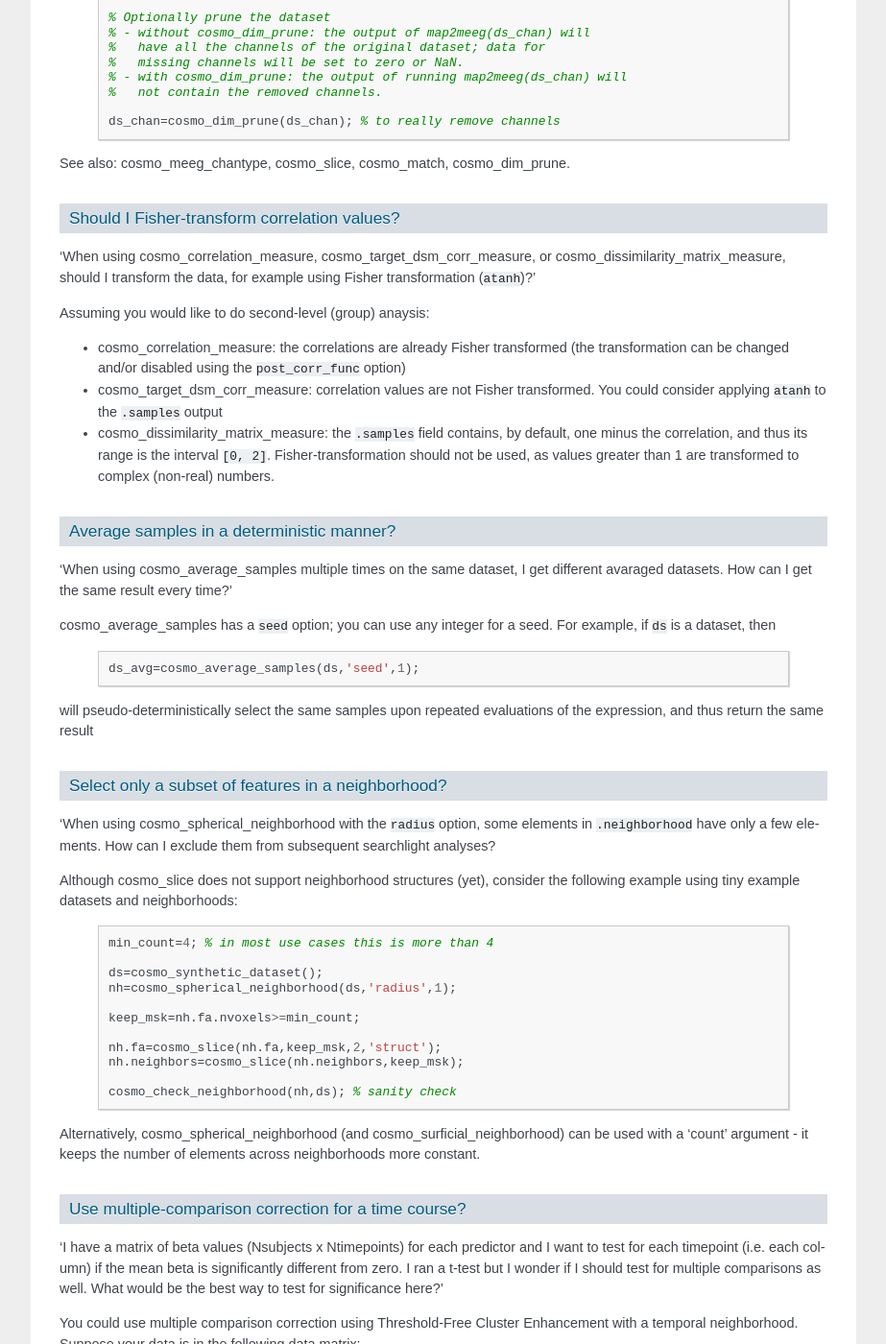
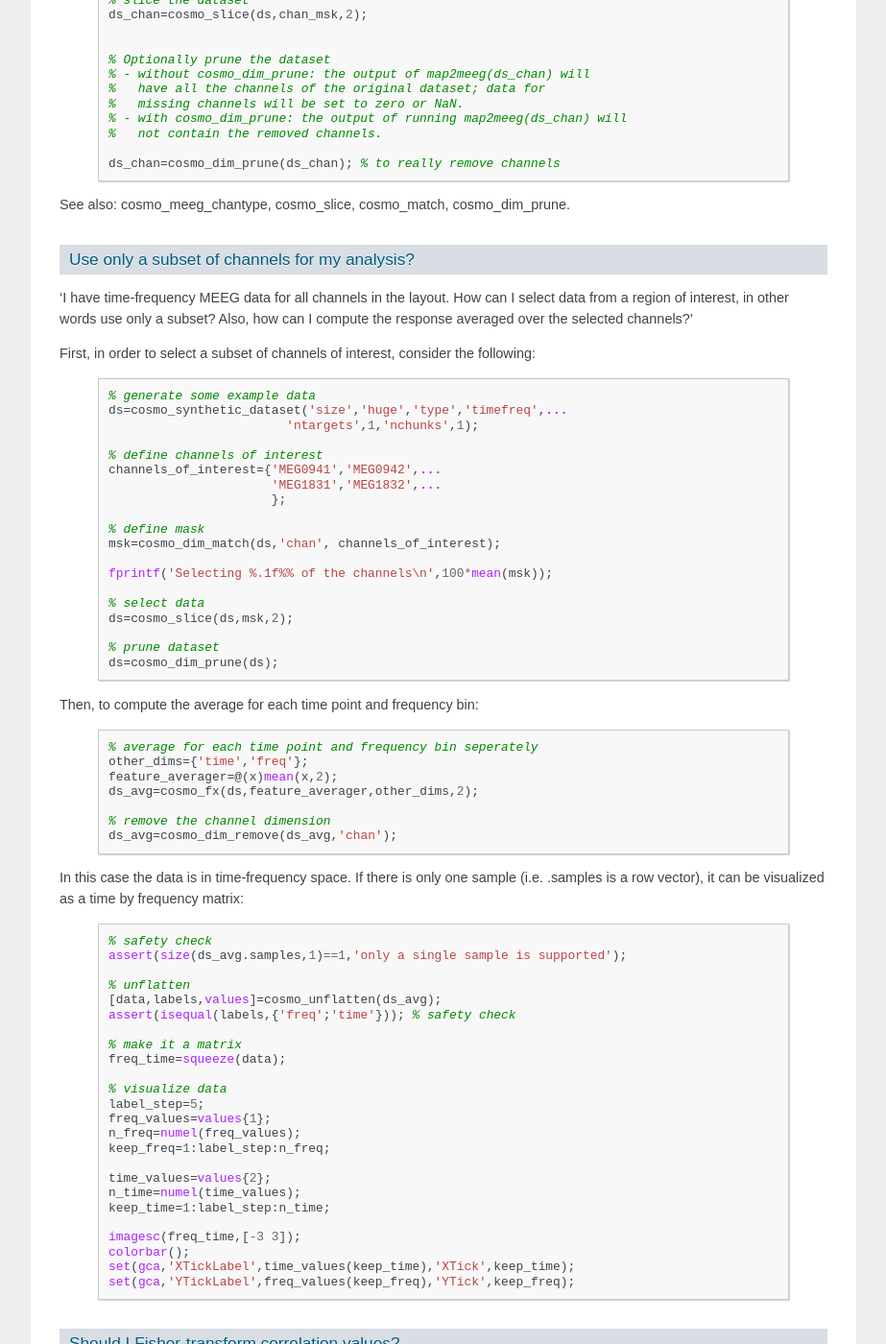
Before and after one commit to CoSMoMVPA/CoSMoMVPA, a Sphinx documentation site: the page built from doc/source/faq.rst, in a window 1280 px wide and 1400 px high, scrolled down 17738 px. Shown: the whole window at 96% size, without its empty margins (198-1121 px from the left). Built offline with Sphinx 7.4.7, drawn with Linux system fonts in a browser that asks for light colours; pages that are not in the unit, such as notebooks, are missing from menus; cross-references to code outside the pages are shown as plain code; some of the changed text lies outside the part shown.

Commit message:
FAQ+WEB+ACK: describe how to compute average for subset of channels. Answers question by Evelyn Muschter#

```diff
--- a/doc/source/faq.rst
+++ b/doc/source/faq.rst
@@ -807,6 +807,77 @@ To select channels of a particular type, consider the following:
 
 See also: :ref:`cosmo_meeg_chantype`, :ref:`cosmo_slice`, :ref:`cosmo_match`, :ref:`cosmo_dim_prune`.
 
+
+Use only a subset of channels for my analysis?
+----------------------------------------------
+'I have time-frequency MEEG data for all channels in the layout. How can I select data from a region of interest, in other words use only a subset? Also, how can I compute the response averaged over the selected channels?'
+
+First, in order to select a subset of channels of interest, consider the following:
+
+    .. code-block:: matlab
+
+        % generate some example data
+        ds=cosmo_synthetic_dataset('size','huge','type','timefreq',...
+                                'ntargets',1,'nchunks',1);
+
+        % define channels of interest
+        channels_of_interest={'MEG0941','MEG0942',...
+                              'MEG1831','MEG1832',...
+                              };
+
+        % define mask
+        msk=cosmo_dim_match(ds,'chan', channels_of_interest);
+
+        fprintf('Selecting %.1f%% of the channels\n',100*mean(msk));
+
+        % select data
+        ds=cosmo_slice(ds,msk,2);
+
+        % prune dataset
+        ds=cosmo_dim_prune(ds);
+
+Then, to compute the average for each time point and frequency bin:
+
+    .. code-block:: matlab
+
+        % average for each time point and frequency bin seperately
+        other_dims={'time','freq'};
+        feature_averager=@(x)mean(x,2);
+        ds_avg=cosmo_fx(ds,feature_averager,other_dims,2);
+
+        % remove the channel dimension
+        ds_avg=cosmo_dim_remove(ds_avg,'chan');
+
+In this case the data is in time-frequency space. If there is only one sample (i.e. .samples is a row vector), it can be visualized as a time by frequency matrix:
+
+    .. code-block:: matlab
+
+
+        % safety check
+        assert(size(ds_avg.samples,1)==1,'only a single sample is supported');
+
+        % unflatten
+        [data,labels,values]=cosmo_unflatten(ds_avg);
+        assert(isequal(labels,{'freq';'time'})); % safety check
+
+        % make it a matrix
+        freq_time=squeeze(data);
+
+        % visualize data
+        label_step=5;
+        freq_values=values{1};
+        n_freq=numel(freq_values);
+        keep_freq=1:label_step:n_freq;
+
+        time_values=values{2};
+        n_time=numel(time_values);
+        keep_time=1:label_step:n_time;
+
+        imagesc(freq_time,[-3 3]);
+        colorbar();
+        set(gca,'XTickLabel',time_values(keep_time),'XTick',keep_time);
+        set(gca,'YTickLabel',freq_values(keep_freq),'YTick',keep_freq);
+
 Should I Fisher-transform correlation values?
 ---------------------------------------------
 'When using :ref:`cosmo_correlation_measure`, :ref:`cosmo_target_dsm_corr_measure`, or :ref:`cosmo_dissimilarity_matrix_measure`, should I transform the data, for example using Fisher transformation (``atanh``)?'
@@ -1042,4 +1113,5 @@ If the order is, for example, ``'freq', 'time', 'chan'`` then the channel dimens
 
 
 
+
 .. include:: links.txt
```
